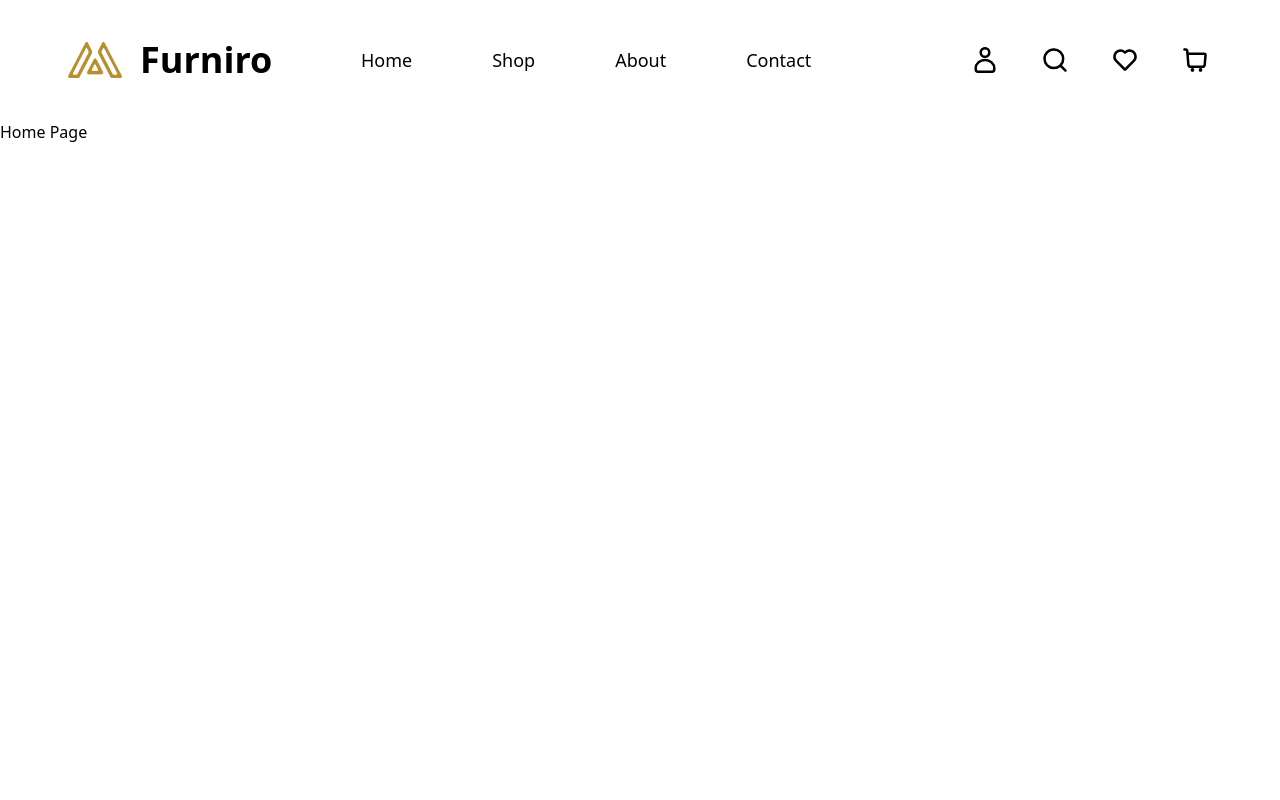
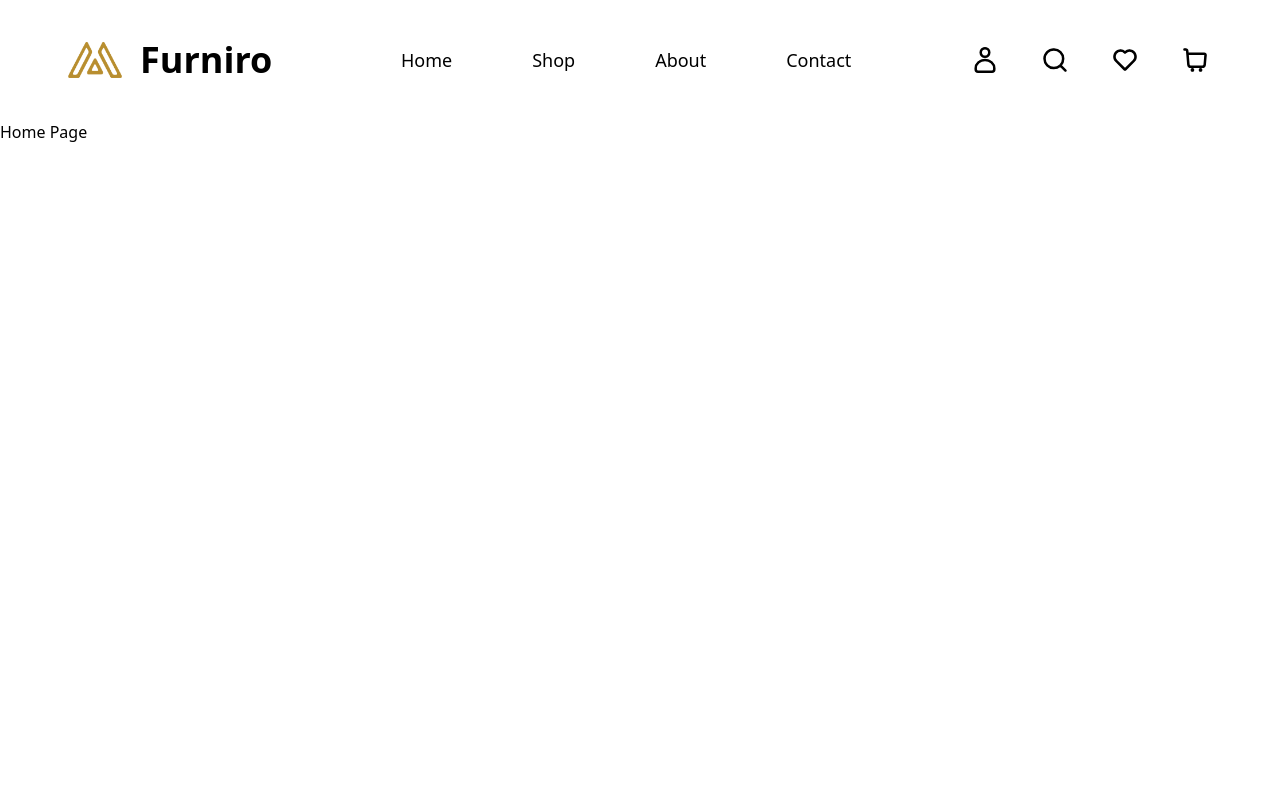
Before and after one commit to Sahil-563/Furniro_E-com, a React (Vite) app: page / in a window 1280 px wide. Shown: the top 800 px of the page. Built offline with nearby package versions, Linux system fonts and the light colour scheme.

Commit message:
Fixed the ceterness of navlinks

```diff
--- a/src/components/Header/Header.tsx
+++ b/src/components/Header/Header.tsx
@@ -17,7 +17,7 @@ function Header() {
         </div>
 
         <ul
-          className={`flex w-screen items-center text-lg bg-slate-200 font-medium z-10 flex-col justify-center h-screen absolute top-0 lg:flex-row lg:relative lg:z-0 lg:h-fit lg:bg-inherit ${
+          className={`lg:pl-[80px] flex w-screen items-center text-lg bg-slate-200 font-medium z-10 flex-col justify-center h-screen absolute top-0 lg:flex-row lg:relative lg:z-0 lg:h-fit lg:bg-inherit ${
             click ? "left-0" : "-left-full lg:left-0"
           }`}
         >
```
